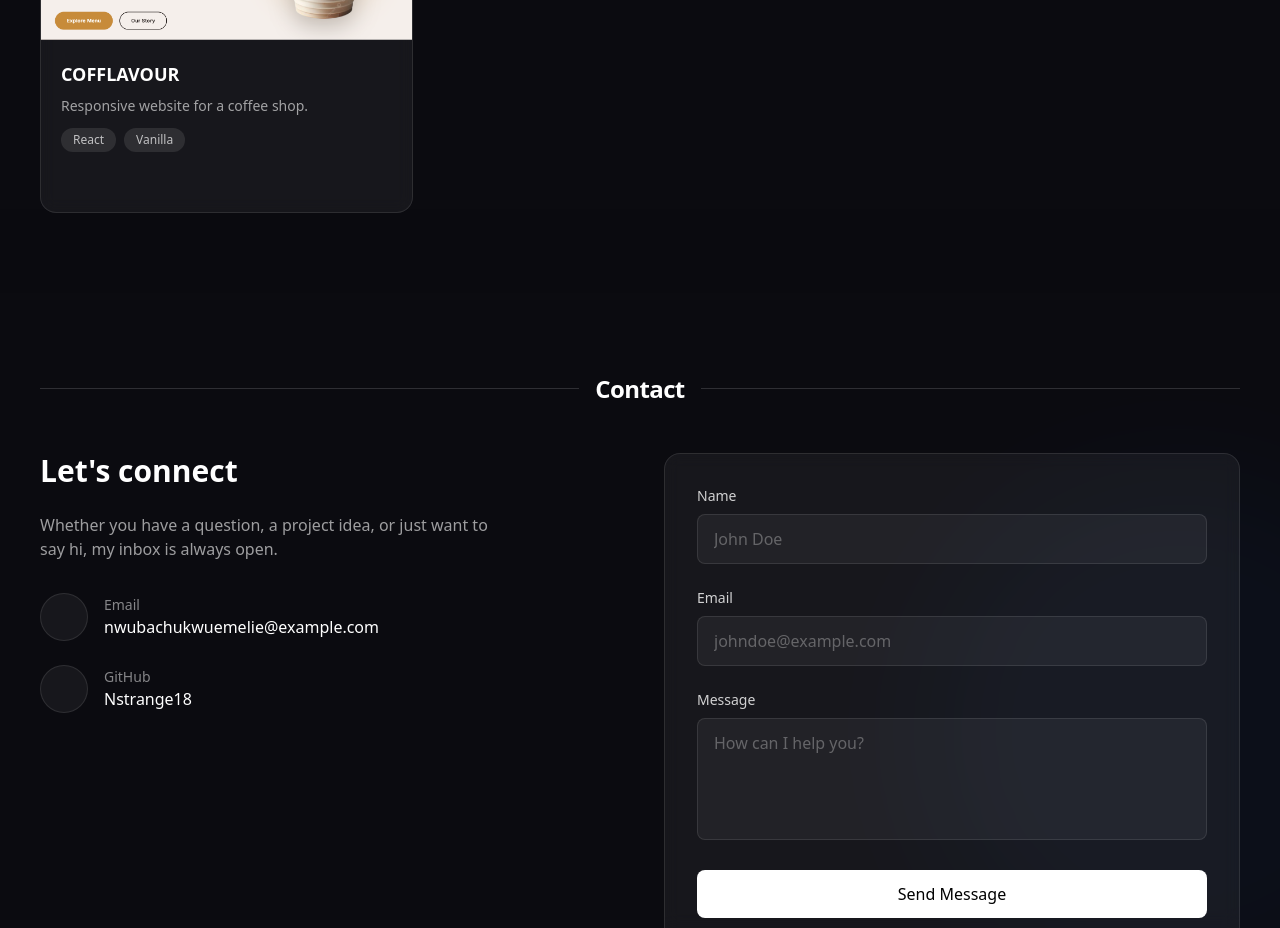
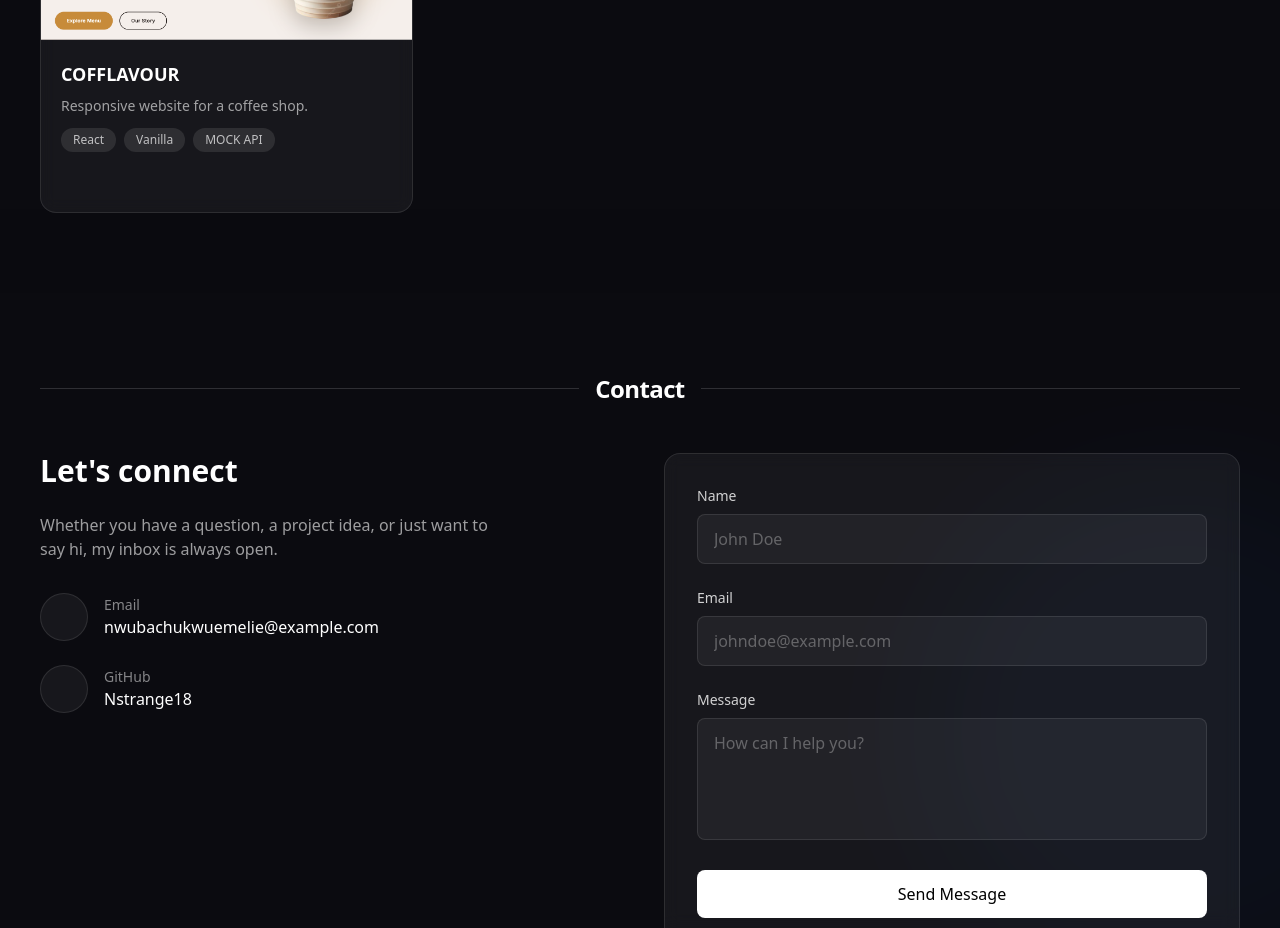
Before and after one commit to Nstrange18/Portfolio, a React (Vite) app: page / in a window 1280 px wide. Shown: the part 2840-3768 px from the top of the page. Built offline with nearby package versions, Linux system fonts and the light colour scheme; some icons are missing.

Commit message:
Added Cofflavour live

```diff
--- a/src/Pages/Projects.jsx
+++ b/src/Pages/Projects.jsx
@@ -43,10 +43,10 @@ const Projects = () => {
       title: "COFFLAVOUR",
       description:
         "Responsive website for a coffee shop.",
-      tech: ["React", "Vanilla"],
+      tech: ["React", "Vanilla", "MOCK API"],
       image: "/Cofflavour.png",
-      github: "https://github.com/Nstrange18/Cofflavour",
-      live: "https://cofflavour.vercel.app/",
+      github: "http://github.com/Nstrange18/Cofflavour",
+      live: "https://cofflavour-q6sj.vercel.app/",
       category: "Front-End",
       status: "Completed",
     }
```
